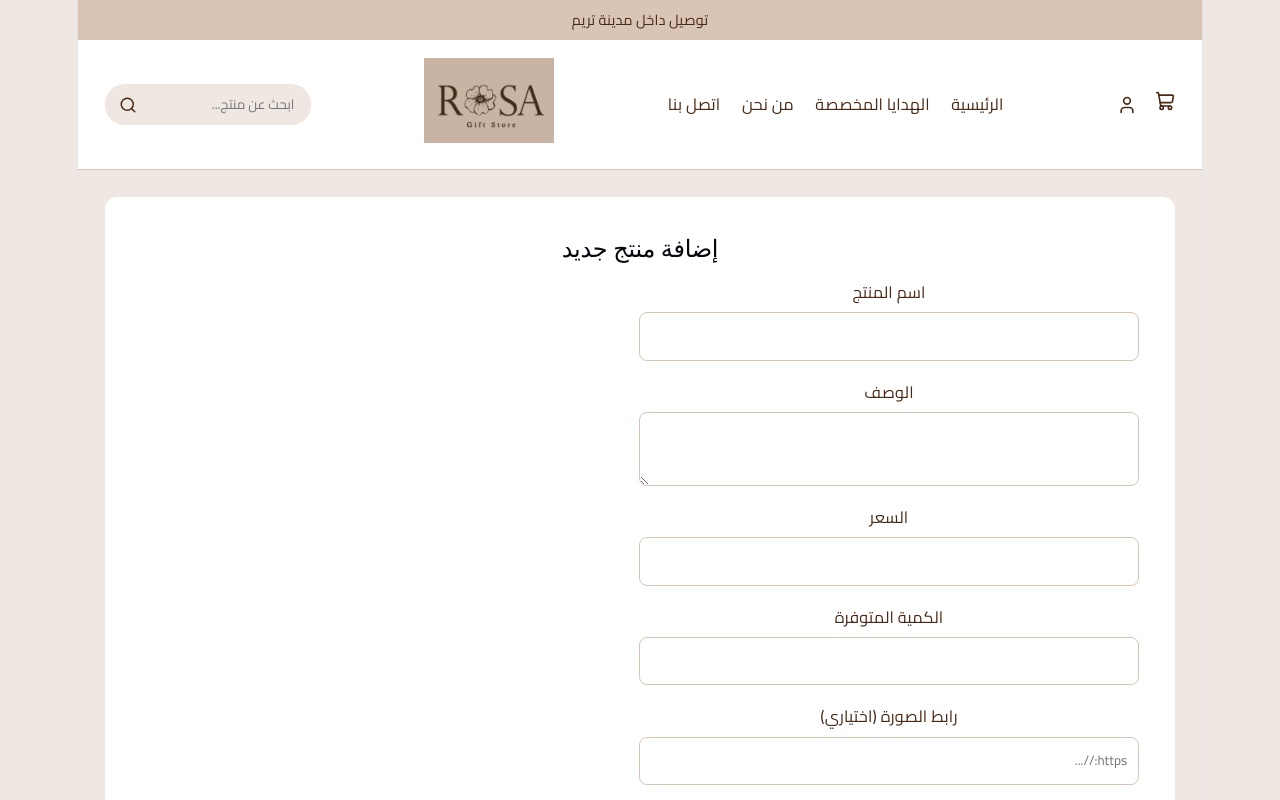
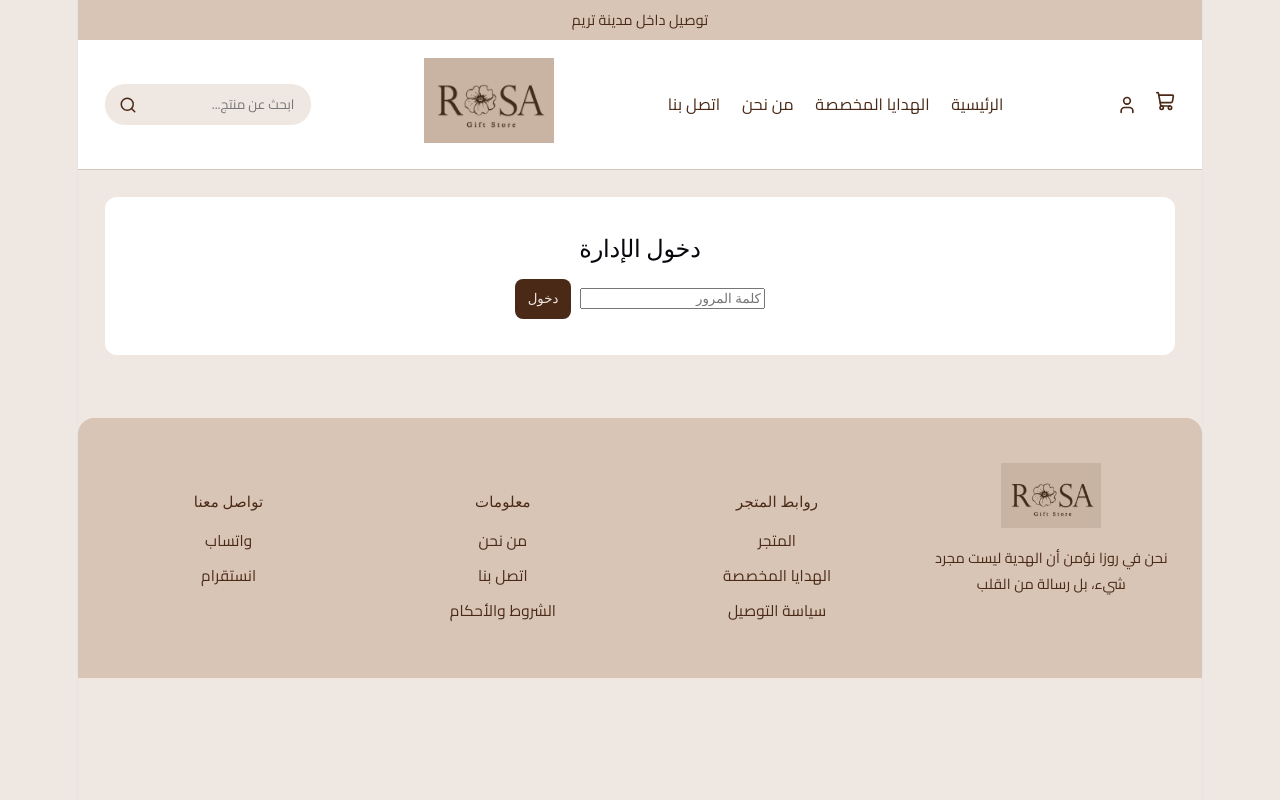
Before and after one commit to Outlaw515/gift-store, a React (Vite) app in the folder frontend/: page /admin in a window 1280 px wide. Shown: the top 800 px of the page. Built offline with nearby package versions, Linux system fonts and the light colour scheme.

Commit message:
Add shop page and basic password protection for admin

```diff
--- a/frontend/src/App.tsx
+++ b/frontend/src/App.tsx
@@ -10,6 +10,7 @@ import AboutPage from './pages/AboutPage';
 import ContactPage from './pages/ContactPage';
 import CustomGiftsPage from './pages/CustomGiftsPage';
 import AdminPage from './pages/AdminPage';
+import ShopPage from './pages/ShopPage';
 import './App.css';
 
 function HomePage() {
@@ -37,6 +38,7 @@ function App() {
           <Route path="/contact" element={<ContactPage />} />
           <Route path="/custom-gifts" element={<CustomGiftsPage />} />
         <Route path="/admin" element={<AdminPage />} />
+        <Route path="/shop" element={<ShopPage />} />
         </Routes>
       </main>
       <Footer />
--- a/frontend/src/pages/AdminPage.tsx
+++ b/frontend/src/pages/AdminPage.tsx
@@ -1,6 +1,8 @@
 import { useState } from 'react';
 
 function AdminPage() {
+  const [authenticated, setAuthenticated] = useState(false);
+  const [passwordInput, setPasswordInput] = useState('');
   const [name, setName] = useState('');
   const [description, setDescription] = useState('');
   const [price, setPrice] = useState('');
@@ -38,6 +40,28 @@ function AdminPage() {
     }
   }
 
+    if (!authenticated) {
+    return (
+      <div className="static-page">
+        <h2>دخول الإدارة</h2>
+        <input
+          type="password"
+          placeholder="كلمة المرور"
+          value={passwordInput}
+          onChange={(e) => setPasswordInput(e.target.value)}
+        />
+        <button
+          onClick={() => {
+            if (passwordInput === 'rosa2026') setAuthenticated(true);
+          }}
+          className="admin-submit-btn"
+          style={{ marginRight: '0.5rem' }}
+        >
+          دخول
+        </button>
+      </div>
+    );
+  }
   return (
     <div className="static-page">
       <h2>إضافة منتج جديد</h2>
--- /dev/null
+++ b/frontend/src/pages/ShopPage.tsx
@@ -0,0 +1,12 @@
+import ProductList from '../components/ProductList';
+
+function ShopPage() {
+  return (
+    <div>
+      <h2 className="section-title">جميع المنتجات</h2>
+      <ProductList />
+    </div>
+  );
+}
+
+export default ShopPage;
```
